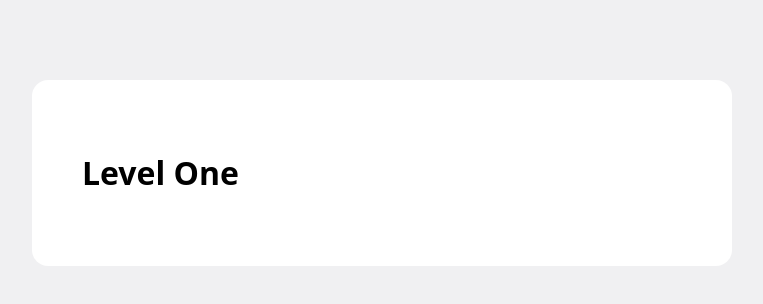
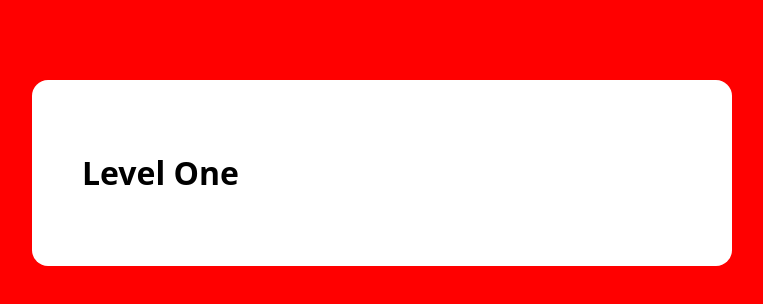
Before and after one commit to lanasta/SeriousGames, a plain HTML site: page LevelOne.html in a window 1280 px wide. Shown: the whole page, without its empty margins (258-1021 px from the left). Drawn offline with Linux system fonts and the light colour scheme.

Commit message:
really cool shit
cool shit

```diff
--- a/LevelOne.html
+++ b/LevelOne.html
@@ -2,14 +2,14 @@
 <!doctype html>
 <html>
 <head>
-    <title>Level One</title>
+    <title>Level twasdfasdkfljas;dlfkja;sdlkgja</title>
 
     <meta charset="utf-8" />
     <meta http-equiv="Content-type" content="text/html; charset=utf-8" />
     <meta name="viewport" content="width=device-width, initial-scale=1" />
     <style type="text/css">
     body {
-        background-color: #f0f0f2;
+        background-color: red;
         margin: 0;
         padding: 0;
         font-family: "Open Sans", "Helvetica Neue", Helvetica, Arial, sans-serif;
```
